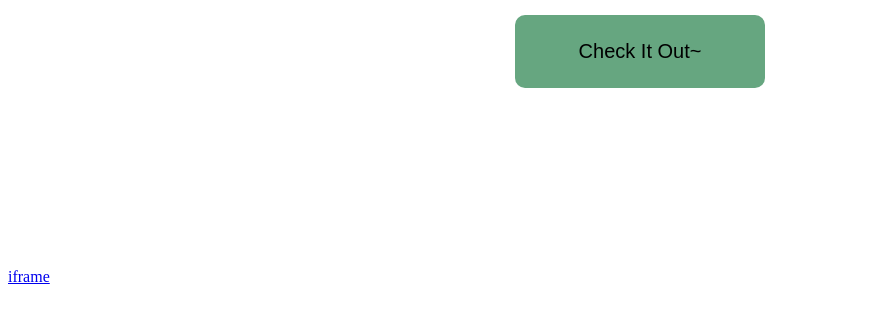
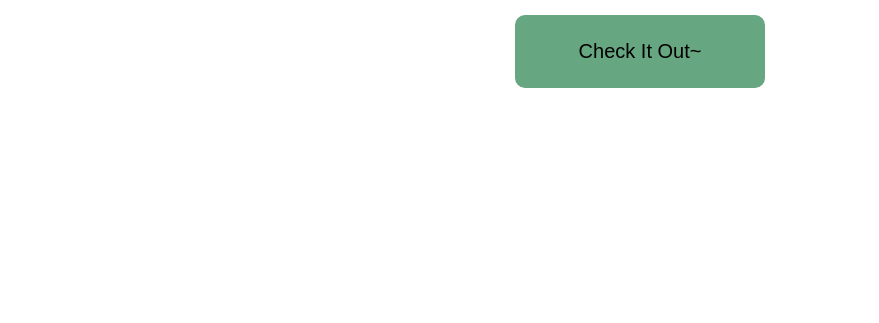
Before and after one commit to adminphdcommy/lunchpicker, a plain HTML site: page index.html in a window 1280 px wide. Shown: the part 293-616 px from the top of the page, without its empty margins (0-879 px from the left). Drawn offline with Linux system fonts and the light colour scheme.

```diff
--- a/index.html
+++ b/index.html
@@ -29,7 +29,7 @@
 
 
 <br>
-<a href="./iframe.html">iframe</a>
+
 
 
 
```
